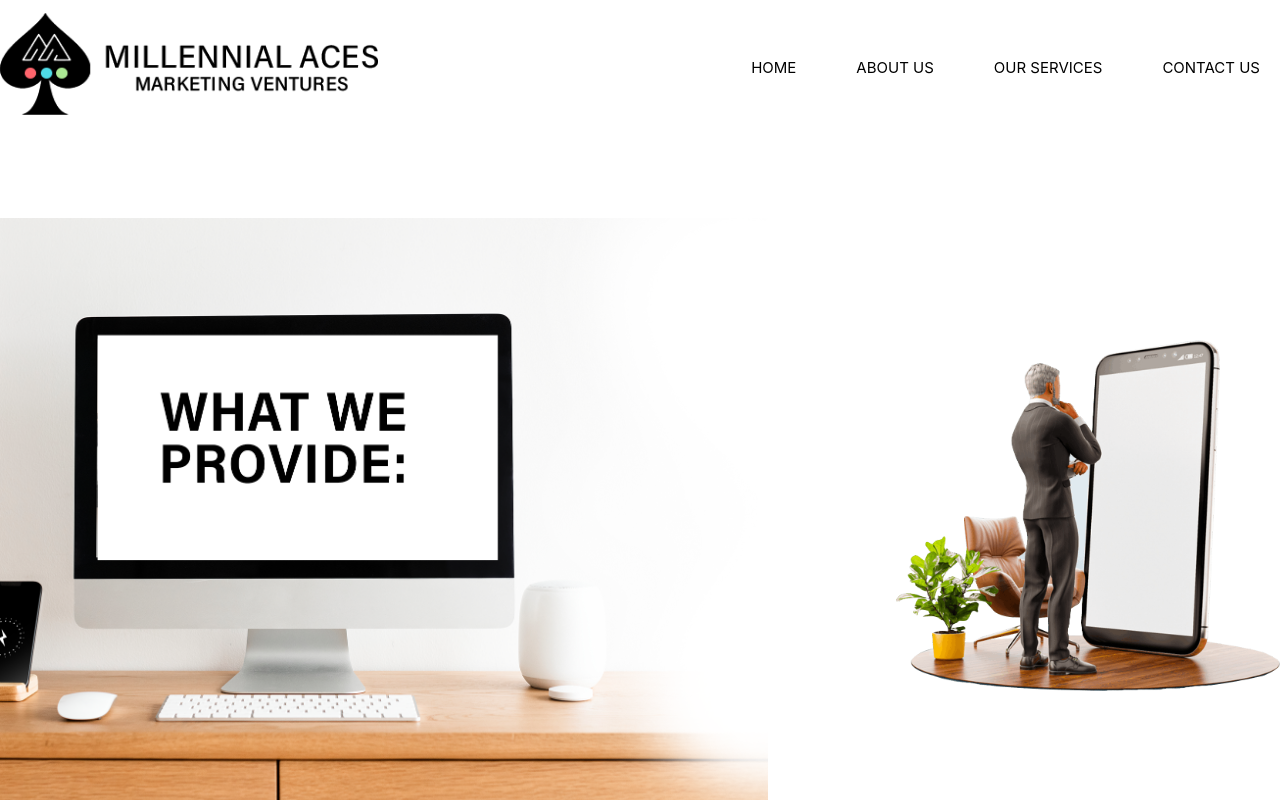
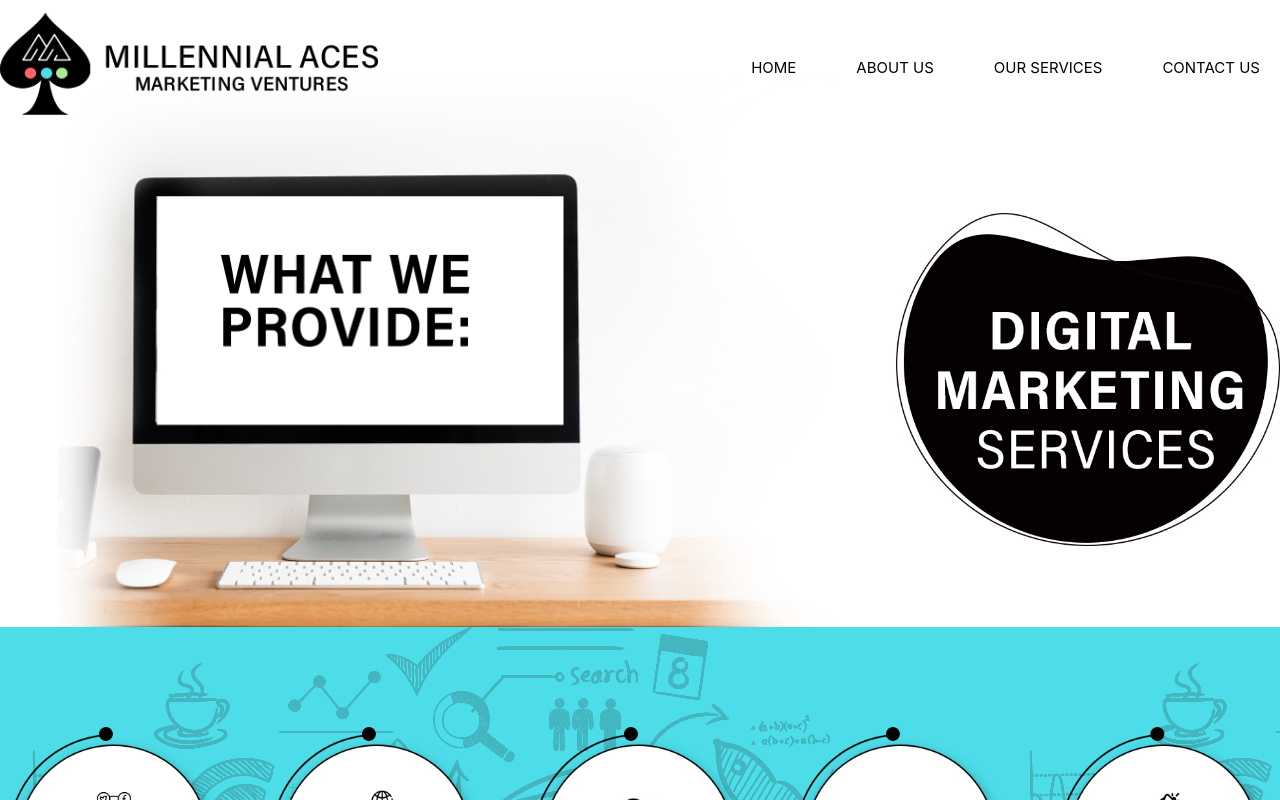
Before and after one commit to iamjamielobo/saee, a Next.js app: page /our-services in a window 1280 px wide. Shown: the top 800 px of the page. Built offline with nearby package versions, Linux system fonts and the light colour scheme.

Commit message:
services page fix

```diff
--- a/pages/components/header.js
+++ b/pages/components/header.js
@@ -16,7 +16,7 @@ export default function Header() {
 
 	return (
 		<div className={styles['header-container']}>
-			<div className={`${global['wrapper']} ${global.dfc}`}>
+			<div className={`${global['wrapper']} ${global.dfc} ${ global['z1'] }`}>
 				<div className={ styles['logo-container'] }>
 					<Image src="/logo.png" width="378" height="102" />
 				</div>
@@ -24,7 +24,7 @@ export default function Header() {
 					<ul>
 						<li className={ asPath === '/' ? styles['_active'] : '' }><Link href='/'><span >Home</span></Link></li>
 						<li className={ asPath === '/about-us' ? styles['_active'] : '' }><Link href='/about-us'><span >About Us</span></Link></li>
-						<li className={ asPath === '/services' ? styles['_active'] : '' }><Link href='/services'><span >Our Services</span></Link></li>
+						<li className={ asPath === '/services' ? styles['_active'] : '' }><Link href='/our-services'><span >Our Services</span></Link></li>
 						<li className={ asPath === '/contact' ? styles['_active'] : '' }><Link href='/contact-us'><span >Contact Us</span></Link></li>
 					</ul>
 				</div>
--- a/pages/index.js
+++ b/pages/index.js
@@ -22,7 +22,7 @@ export default function Home() {
 							<div className={styles['hero-grid']}>
 								<div><Image src="/home_hero_doodle.png" width='689' height='598' objectFit='contain' /></div>
 								<div className={styles['hero-icon-container']}>
-									<div><Image src="/home_clubs.png" width='360' height='400' objectFit='contain' /></div>
+									<div><Image src="/services_comp.png" width='360' height='400' objectFit='contain' /></div>
 									<div className={styles['hero-icon-text']}>
 										<p>Marketing</p>
 										<p>Ventures</p>
--- a/pages/our-services.js
+++ b/pages/our-services.js
@@ -17,16 +17,13 @@ export default function Services() {
 			<main>
 				<Header />
 				<div className={styles['services-container'] }>
-					<div className={global['wrapper']}>
-                        {/* <div className={styles['abs-doodle-1']}>
-                            <div><Image src="/home_hero_doodle.png" width='1102' height='956' objectFit='contain' /></div>
-                        </div> */}
+					<div className={`${global['wrapper']} ${styles['services-title-container']}`}>
                         <div className={styles['services-header-grid']}>
                             <div className={styles['comp']}>
-                                <Image src="/services_comp.png" width="100%" height="100%" layout="responsive" objectFit="contain" />
+                                <Image src="/services/services_comp1.png" width="100%" height="100%" layout="responsive" objectFit="contain" />
                             </div>
                             <div className={styles['text']}>
-                                <Image src="/about.png" width="100%" height="100%" layout="responsive" objectFit="contain" />
+                                <Image src="/services/services_title.png" width="100%" height="100%" layout="responsive" objectFit="contain" />
                             </div>
                         </div>
                     </div>
--- a/styles/Services.module.scss
+++ b/styles/Services.module.scss
@@ -2,13 +2,16 @@
 
 .services-container {
     font-family: "Acumin Pro";
+    .services-title-container {
+        margin: -200px 0;
+    }
     .services-header-grid {
         display: grid;
-        grid-template-columns: 60% 30%;
+        grid-template-columns: 70% 30%;
         align-items: center;
         justify-content: center;
-        grid-column-gap: 10%;
         margin: 0;
+        z-index: -1;
         .title-container {
             text-align: center;
             color: #2E2E2E;
--- a/styles/global.module.scss
+++ b/styles/global.module.scss
@@ -3,6 +3,10 @@ $maxWidth: 1440px;
 $bgColor: #4DDDE8;
 $white: #FFF;
 $black: #000;
+
+.z1 {
+    z-index: 1;
+}
 
 .wrapper {
     max-width: $maxWidth;
--- a/styles/header.module.scss
+++ b/styles/header.module.scss
@@ -1,7 +1,9 @@
 @import "./global.module.scss";
 
 .header-container {
+    z-index: 100;
     .nav-list {
+        z-index: 100;
         ul {
             list-style: none;
             margin: 0;
```
Also changed, not shown: public/services/services_comp1.png (added), public/services/services_title.png (added).
